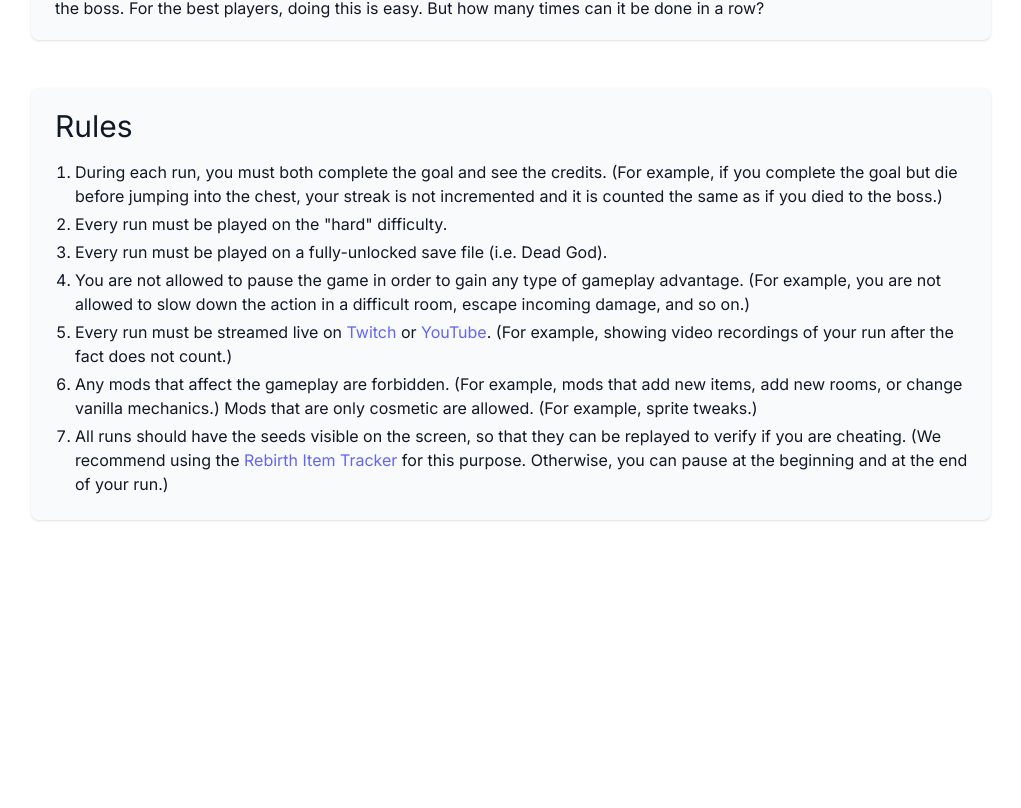
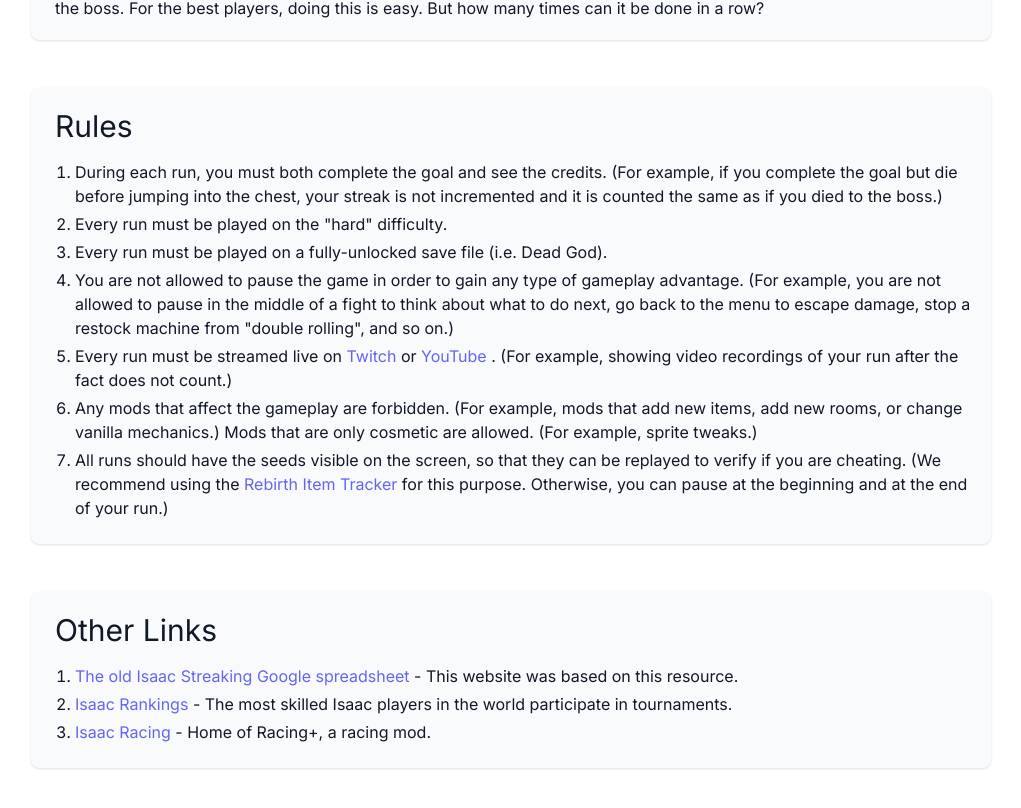
Before and after one commit to Zamiell/isaac-leaderboards, a SvelteKit app: page /about in a window 1280 px wide. Shown: the part 372-1180 px from the top of the page, without its empty margins (129-1150 px from the left). Before the commit the page ends 980 px from the top, so only its background shows below. Built offline with nearby package versions, Linux system fonts and the light colour scheme.

Commit message:
feat: about section

```diff
--- a/src/routes/about/+page.svelte
+++ b/src/routes/about/+page.svelte
@@ -58,17 +58,29 @@
             </li>
             <li>
               You are not allowed to pause the game in order to gain any type of
-              gameplay advantage. (For example, you are not allowed to slow down
-              the action in a difficult room, escape incoming damage, and so
-              on.)
+              gameplay advantage. (For example, you are not allowed to pause in
+              the middle of a fight to think about what to do next, go back to
+              the menu to escape damage, stop a restock machine from "double
+              rolling", and so on.)
             </li>
             <li>
               Every run must be streamed live on
-              <a href="https://www.twitch.tv">Twitch</a>
+              <a
+                href="https://www.twitch.tv"
+                target="_blank"
+                rel="noopener noreferrer"
+              >
+                Twitch
+              </a>
               or
-              <a href="https://www.youtube.com/">YouTube</a>. (For example,
-              showing video recordings of your run after the fact does not
-              count.)
+              <a
+                href="https://www.youtube.com/"
+                target="_blank"
+                rel="noopener noreferrer"
+              >
+                YouTube
+              </a>. (For example, showing video recordings of your run after the
+              fact does not count.)
             </li>
             <li>
               Any mods that affect the gameplay are forbidden. (For example,
@@ -79,12 +91,51 @@
             <li>
               All runs should have the seeds visible on the screen, so that they
               can be replayed to verify if you are cheating. (We recommend using
-              the <a href="https://github.com/Rchardon/RebirthItemTracker"
-                >Rebirth Item Tracker</a
-              > for this purpose. Otherwise, you can pause at the beginning and at
-              the end of your run.)
+              the <a
+                href="https://github.com/Rchardon/RebirthItemTracker"
+                target="_blank"
+                rel="noopener noreferrer"
+              >
+                Rebirth Item Tracker
+              </a> for this purpose. Otherwise, you can pause at the beginning and
+              at the end of your run.)
             </li>
           </ol>
+        </div>
+      </div>
+    </div>
+  </section>
+
+  <section class="max-w-5xl mx-auto px-4 sm:px-6 lg:px-8 mb-12">
+    <div class="bg-gray-50 shadow sm:rounded-lg sm:overflow-hidden">
+      <div class="divide-y divide-gray-200">
+        <div class="px-4 py-5 sm:px-6">
+          <h2 class="section-header">Other Links</h2>
+          <ul class="section-text">
+            <li>
+              <a
+                href="https://docs.google.com/spreadsheets/d/1So2N0caOnTe7ctLg1OYEYg_8Eqc_ak03Vm4TXsgHG0c/edit#gid=2144039399"
+                target="_blank"
+                rel="noopener noreferrer"
+              >
+                The old Isaac Streaking Google spreadsheet
+              </a> - This website was based on this resource.
+            </li>
+            <li>
+              <a
+                href="https://isaacrankings.com/"
+                target="_blank"
+                rel="noopener noreferrer">Isaac Rankings</a
+              > - The most skilled Isaac players in the world participate in tournaments.
+            </li>
+            <li>
+              <a
+                href="https://isaacracing.net/"
+                target="_blank"
+                rel="noopener noreferrer">Isaac Racing</a
+              > - Home of Racing+, a racing mod.
+            </li>
+          </ul>
         </div>
       </div>
     </div>
```
